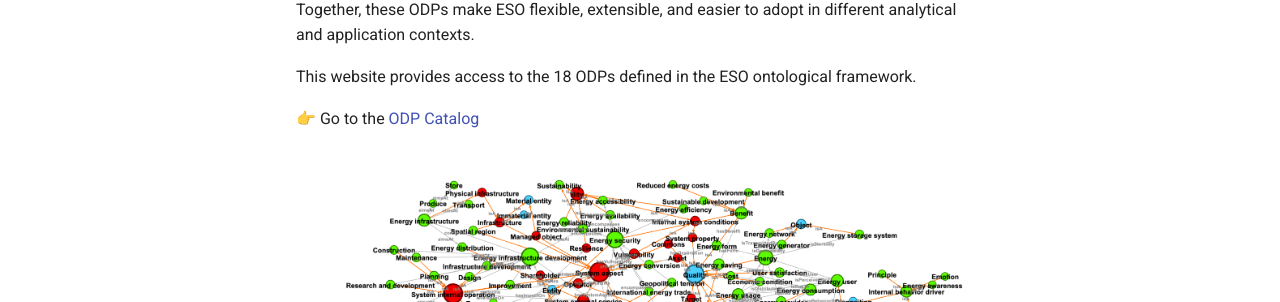
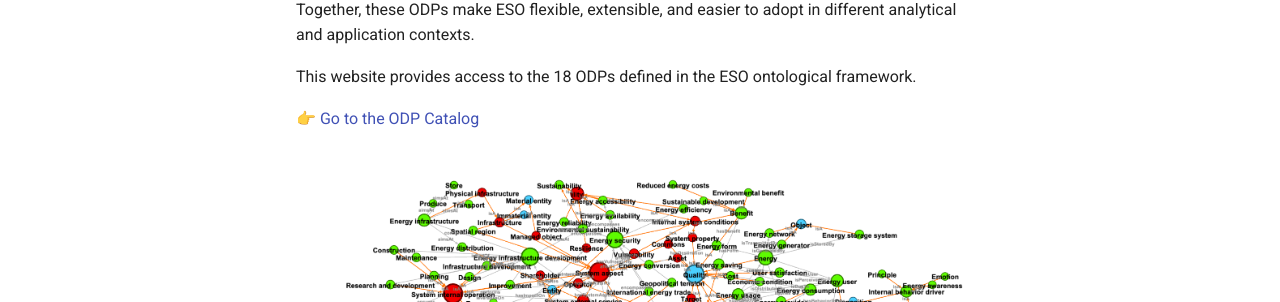
Before and after one commit to AntonioDeNicola/eso-odp-site, an MkDocs documentation site: the page built from docs/index.md, in a window 1280 px wide and 1214 px high. Shown: the part 506-808 px from the top of the window. Built offline with MkDocs 1.6.1 and Material for MkDocs 9.7.7, drawn with Linux system fonts in a browser that asks for light colours.

```diff
--- a/docs/index.md
+++ b/docs/index.md
@@ -6,6 +6,6 @@ Within ESO, Ontology Design Patterns (ODPs) are reusable modeling solutions that
 
 This website provides access to the 18 ODPs defined in the ESO ontological framework.
 
-👉 Go to the [ODP Catalog](odp/)
+👉 [Go to the ODP Catalog](./odp/)
 
 ![ESO Diagram](../assets/images//core-ESO.png)
```
